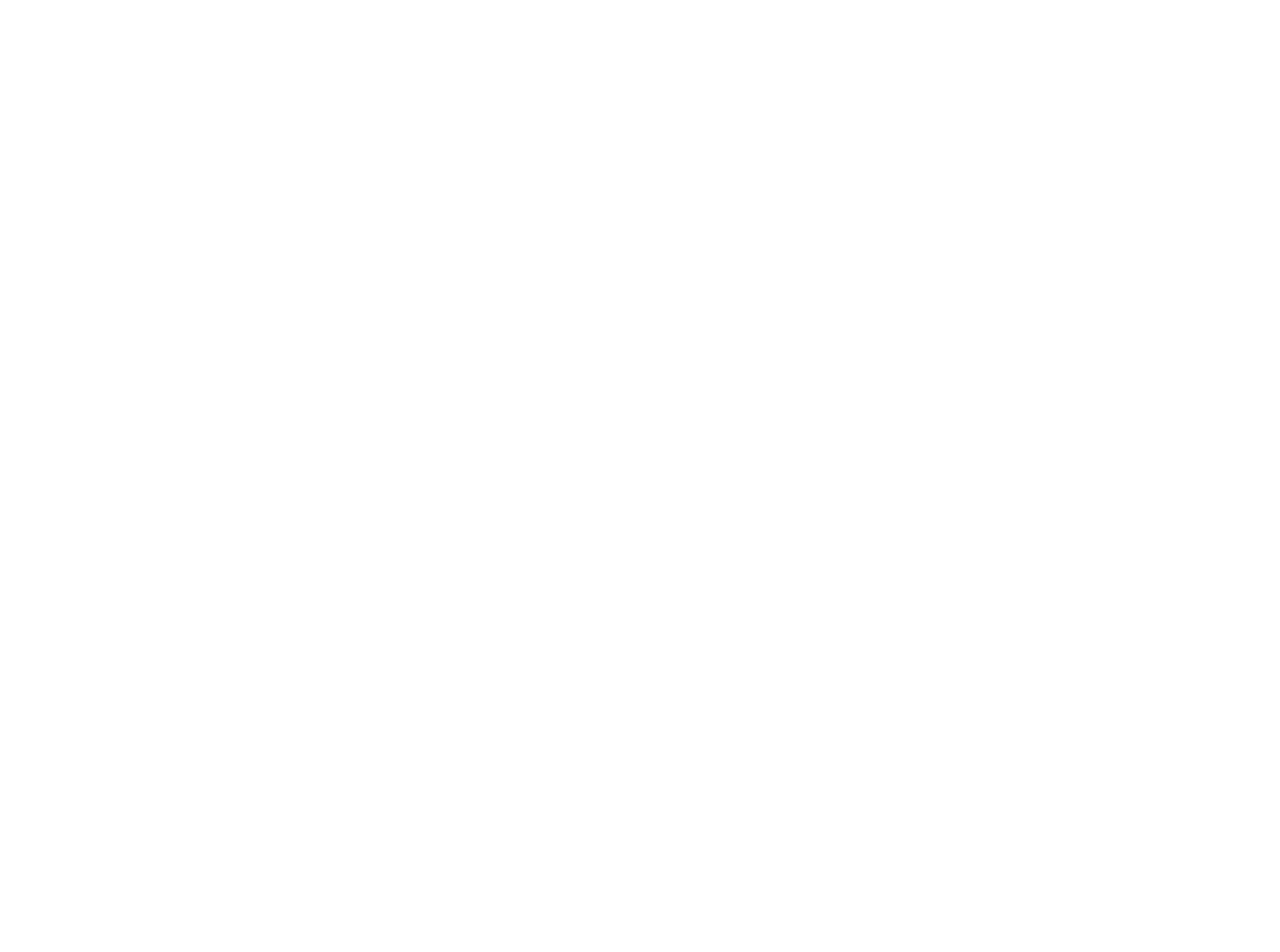
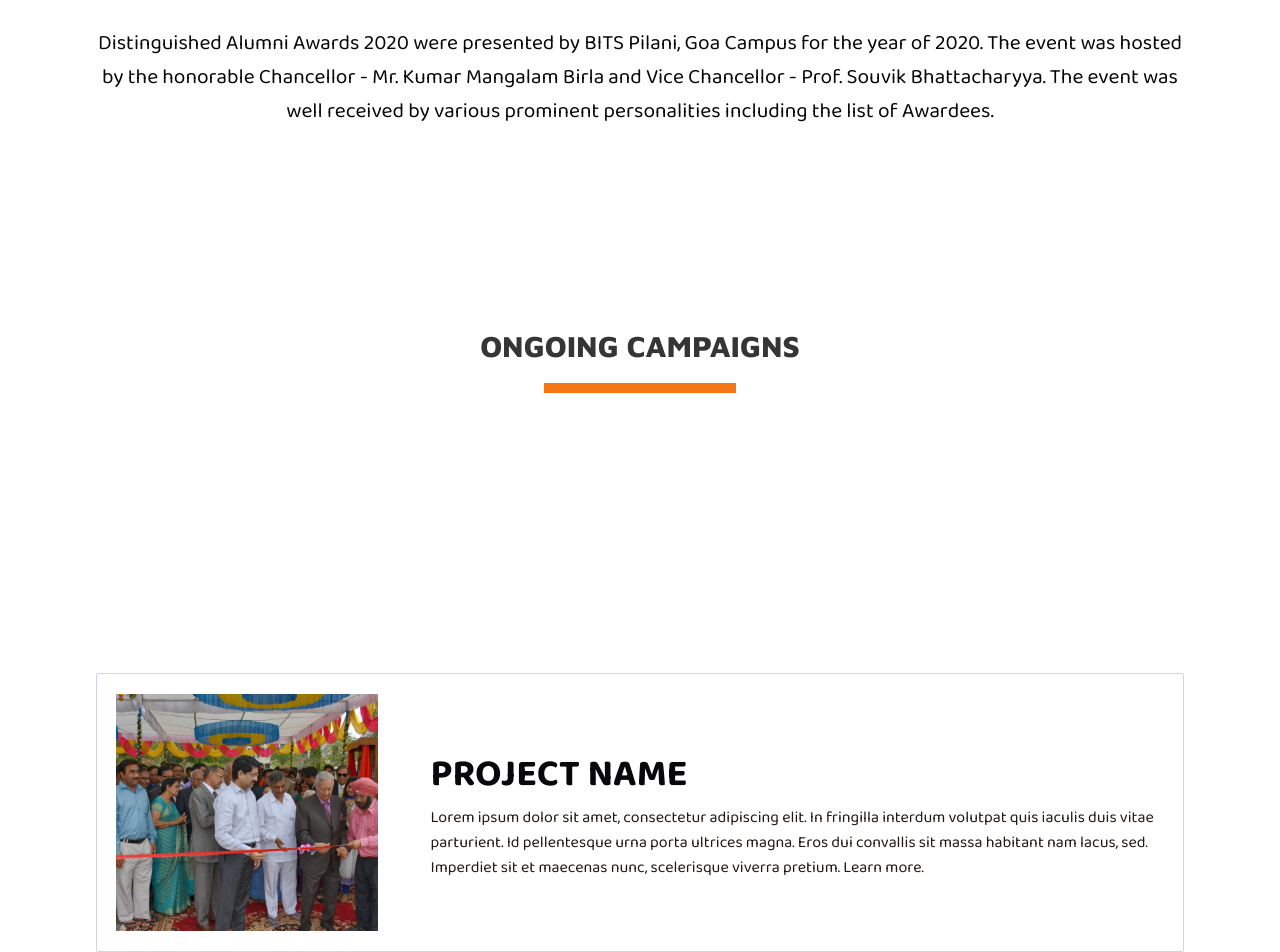
Before and after one commit to igarg2001/ARD-website, a Vue app: page /alumnigiving in a window 1280 px wide. Before the commit this address had no page. Shown: the part 545-1497 px from the top of the page. Before the commit the page ends 800 px from the top, so only its background shows below. Built offline with nearby package versions, Linux system fonts and the light colour scheme.

Commit message:
lost track :)

```diff
--- a/src/components/Reusable/OpaquePageTitle.vue
+++ b/src/components/Reusable/OpaquePageTitle.vue
@@ -1,11 +1,15 @@
 <template>
-  <div class="opaquePageTitle">{{ title }}</div>
+  <div class="opaquePageTitle">
+    {{ normal }} &nbsp; <span class="em"> {{ emphasis }} </span>
+  </div>
 </template>
 
 <script>
 export default {
   props: {
     title: String,
+    normal: String,
+    emphasis: String,
   },
 };
 </script>
@@ -24,4 +28,8 @@
   background-color: var(--gray);
   color: white;
 }
+
+.em {
+  color: #ff9233;
+}
 </style>
--- /dev/null
+++ b/src/components/Reusable/ProjectTemplate.vue
@@ -0,0 +1,52 @@
+<template>
+  <div id="wrapper">
+    <img src="../../assets/images/projectimage.png" id="image" />
+    <div id="content">
+      <h1>PROJECT NAME</h1>
+      <div id="small">Lorem ipsum dolor sit amet, consectetur adipiscing elit. In fringilla interdum volutpat quis iaculis duis vitae parturient. Id pellentesque urna porta ultrices magna. Eros dui convallis sit massa habitant nam lacus, sed. Imperdiet sit et maecenas nunc, scelerisque viverra pretium.  Learn more.</div>
+
+    </div>
+  </div>
+</template>
+
+<script>
+export default {
+  name: "ProjectTemplate",
+};
+</script>
+
+<style scoped>
+#wrapper {
+  width: 85%;
+  border: 1px solid #d8cfe9;
+  box-sizing: border-box;
+  border-radius: 2px;
+  display: flex;
+  flex-direction: row;
+  justify-content: space-between;
+  align-items: center;
+  margin-left: 7.5%;
+  padding: 1.5% 1.5%;
+}
+#image {
+  width: 25%;
+}
+#content {
+  display: flex;
+  flex-direction: column;
+  width: 70%;
+  margin-left: 5%;
+  align-items: flex-start;
+  align-content: flex-start;
+}
+#content h1 {
+  font-family: Baloo 2;
+  font-style: normal;
+  font-weight: bold;
+  font-size: 38px;
+  line-height: 60px;
+  /* identical to box height */
+
+  color: #08070a;
+}
+</style>
--- /dev/null
+++ b/src/pages/AlumniGivingPage.vue
@@ -0,0 +1,56 @@
+<template>
+  <Header :isOpaque="true" />
+  <OpaquePageTitle title="Alumni Giving" normal="Alumni" emphasis="Giving" />
+  <PageSection>
+    <template #heading>OVERVIEW</template>
+    <template #content>
+      <div id="contentText">
+        Distinguished Alumni Awards 2020 were presented by BITS Pilani, Goa
+        Campus for the year of 2020. The event was hosted by the honorable
+        Chancellor - Mr. Kumar Mangalam Birla and Vice Chancellor - Prof. Souvik
+        Bhattacharyya. The event was well received by various prominent
+        personalities including the list of Awardees.
+      </div>
+    </template>
+  </PageSection>
+  <PageSection>
+    <template #heading>ONGOING CAMPAIGNS</template>
+  </PageSection>
+  <div>
+    <div>
+
+    </div>
+    <ProjectTemplate />
+  </div>
+</template>
+
+<script>
+import Header from "../components/Reusable/Header";
+import OpaquePageTitle from "../components/Reusable/OpaquePageTitle";
+import PageSection from "../components/Reusable/PageSection";
+import ProjectTemplate from "../components/Reusable/ProjectTemplate.vue";
+export default {
+  name: "AlumniGiving",
+  components: {
+    Header,
+    OpaquePageTitle,
+    PageSection,
+    ProjectTemplate,
+  },
+};
+</script>
+
+<style scoped>
+#contentText {
+  width: 85%;
+  color: #08070a;
+
+  /* text white shadow */
+
+  text-shadow: 0px 4px 60px #ffffff;
+  font-family: "Baloo 2", sans-serif;
+  font-size: 21px;
+  text-align: center;
+  margin-top: -2%;
+}
+</style>
--- a/src/router/index.js
+++ b/src/router/index.js
@@ -2,7 +2,8 @@
 import DAAPage from "../pages/DAAPage.vue";
 import Newsletters from "../pages/Newsletters.vue";
 import GivingBackPage from "../pages/GivingBackPage.vue";
-import TeamPage from "../pages/TeamPage.vue"
+import TeamPage from "../pages/TeamPage.vue";
+import AlumniGivingPage from "../pages/AlumniGivingPage.vue";
 
 import { createRouter, createWebHistory } from "vue-router";
 
@@ -20,7 +21,7 @@
   {
     path: "/newsletters",
     name: "Newsletters",
-    component: Newsletters
+    component: Newsletters,
   },
   {
     path: "/givingback",
@@ -30,13 +31,18 @@
   {
     path: "/team",
     name: "Team",
-    component: TeamPage
-  }
+    component: TeamPage,
+  },
+  {
+    path: "/alumnigiving",
+    name: "AlumniGiving",
+    component: AlumniGivingPage,
+  },
 ];
 
 const router = createRouter({
-    history: createWebHistory(process.env.BASE_URL),
-    routes
+  history: createWebHistory(process.env.BASE_URL),
+  routes,
 });
 
-export default router
+export default router;
```
Also changed, not shown: src/assets/images/projectimage.png (added). Lines whose indentation alone changed are shown as unchanged.
